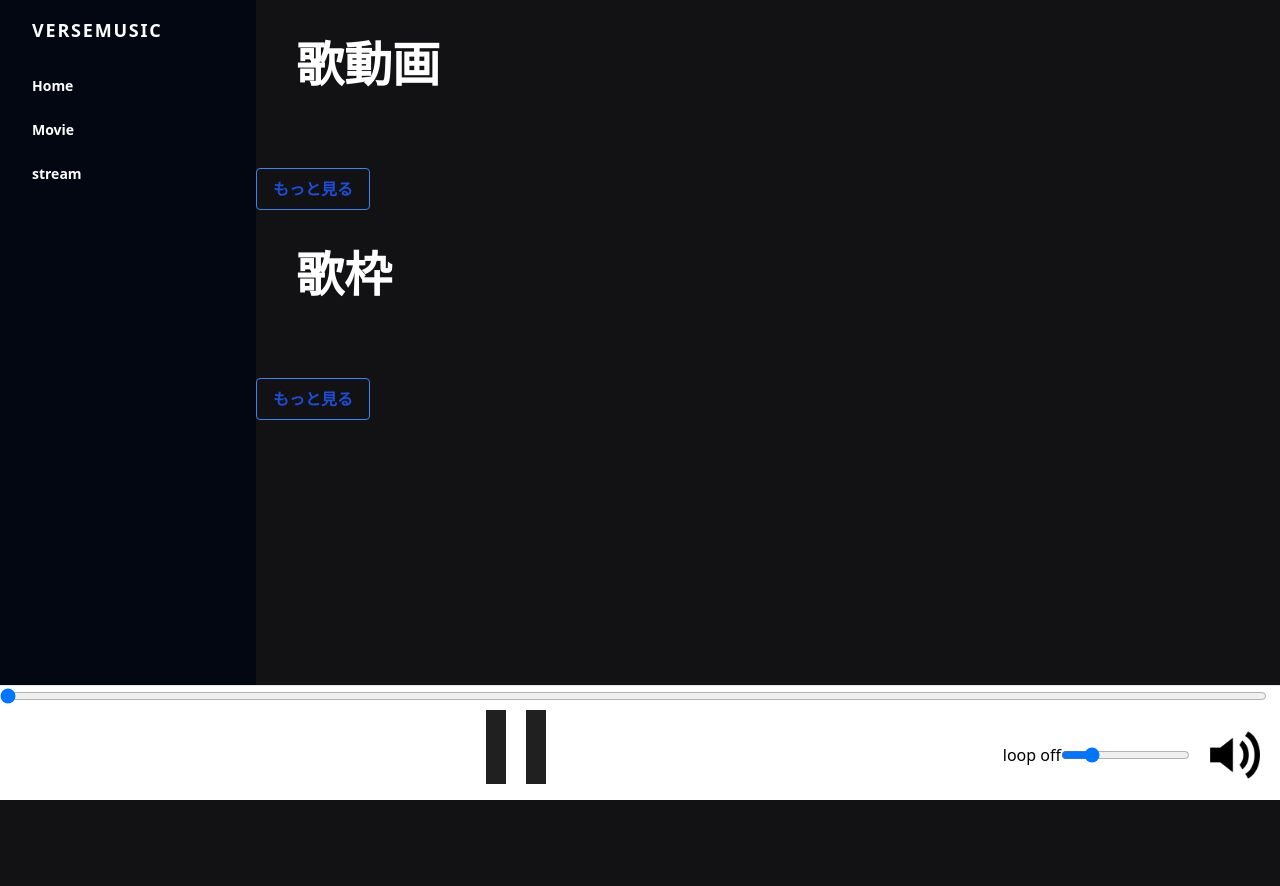
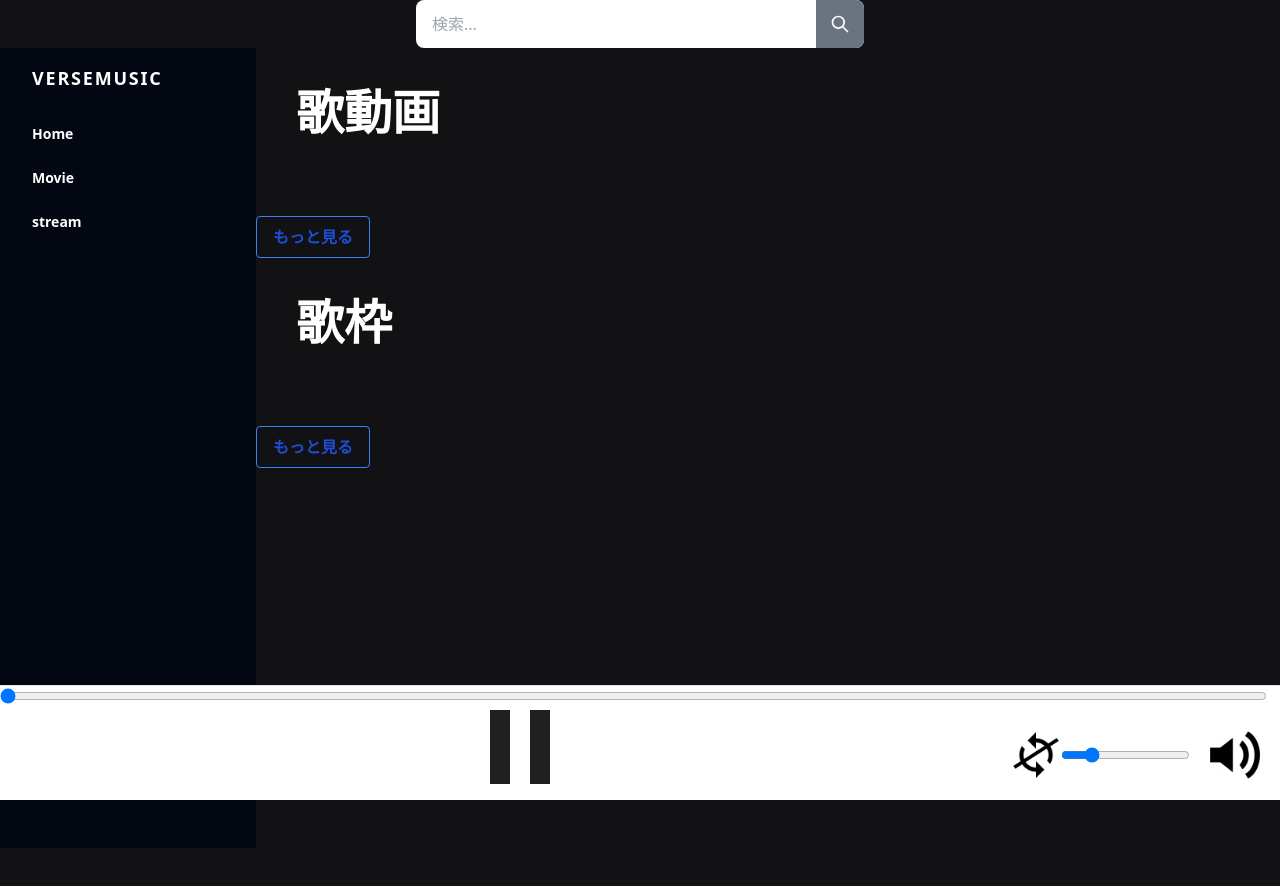
Before and after one commit to marukun712/versemusic, a website: page src/html/index.html in a window 1280 px wide. Drawn offline with nearby package versions, Linux system fonts and the light colour scheme; no server answers.

Commit message:
ループ追加

```diff
--- a/src/html/index.html
+++ b/src/html/index.html
@@ -5,13 +5,30 @@
     <meta charset="UTF-8">
     <meta http-equiv="X-UA-Compatible" content="IE=edge">
     <meta name="viewport" content="width=device-width, initial-scale=1.0">
-
     <title>VerseMusic</title>
     <script src="https://cdn.tailwindcss.com"></script>
     <link rel="stylesheet" href="../css/style.css"> </head>
-<link rel="stylesheet" href="../css/icon.css"> </head>
+<link rel="stylesheet" href="../css/icon.css">
+</head>
 
 <body>
+
+    <div class="flex items-center max-w-md mx-auto bg-white rounded-lg " x-data="{ search: '' }">
+        <div class="w-full">
+            <input type="search" class="w-full px-4 py-1 text-gray-800 rounded-full focus:outline-none" placeholder="検索..." x-model="search" id="searcharea">
+        </div>
+        <div>
+            <button type="submit" class="flex items-center bg-blue-500 justify-center w-12 h-12 text-white rounded-r-lg" :class="(search.length > 0) ? 'bg-purple-500' : 'bg-gray-500 cursor-not-allowed'" :disabled="search.length == 0" onclick="search();">
+                <svg class="w-5 h-5" fill="none" stroke="currentColor" viewBox="0 0 24 24"
+                    xmlns="http://www.w3.org/2000/svg">
+                    <path stroke-linecap="round" stroke-linejoin="round" stroke-width="2"
+                        d="M21 21l-6-6m2-5a7 7 0 11-14 0 7 7 0 0114 0z"></path>
+                </svg>
+            </button>
+        </div>
+    </div>
+
+
     <div class="flex">
         <div class="side">
             <script src="https://cdn.jsdelivr.net/gh/alpinejs/alpine@v2.x.x/dist/alpine.min.js" defer></script>
@@ -39,6 +56,7 @@
                 </div>
             </div>
         </div>
+
 
 
         <div class="ui">
@@ -83,7 +101,7 @@
             </div>
 
             <div class="flex" id="sound">
-                <button id="loop" class="text-black" onclick="loop(this);" value="unloop"><h1 id="loopv">loop off</h1></button>
+                <button id="loop" class="text-black" onclick="loop(this);" value="unloop"><h1 id="loopv"><img src="../img/loopoff.png" id="loopimg" width="50" height="50"></button>
                 <input type="range" id="range" min="0" max="100" value="20" step='1'>
                 <button value="unmute" onClick="OnOff(this);" class="p-5"><img src='../img/unmute.png ' width="50" height="50" id="muteimg" ></button>
             </div>
--- a/src/js/index.js
+++ b/src/js/index.js
@@ -60,16 +60,12 @@ function get_api_data() {
             var id = results[i].id
             var title = results[i].title
             var image = `https://img.youtube.com/vi/${id}/mqdefault.jpg`
-            console.log(id, title, image)
 
             card.insertAdjacentHTML("beforeend", `<div class="bg-gray-900 shadow-lg rounded p-2" id='maincard' style="height: 10%; width: 20%;"><div class="group relative"><img class="w-full md:w-100 block rounded" src="${image}" alt="" /> <div class="absolute bg-black rounded bg-opacity-0 group-hover:bg-opacity-60 w-full h-full top-0 flex items-center group-hover:opacity-100 transition justify-evenly"> <button class="hover:scale-110 text-white opacity-0 transform translate-y-3 group-hover:translate-y-0 group-hover:opacity-100 transition" onclick="getId(this)" id="${i}"><svg xmlns="http://www.w3.org/2000/svg" width="40" height="40" fill="currentColor" class="bi bi-play-circle-fill" viewBox="0 0 16 16"><path d="M16 8A8 8 0 1 1 0 8a8 8 0 0 1 16 0zM6.79 5.093A.5.5 0 0 0 6 5.5v5a.5.5 0 0 0 .79.407l3.5-2.5a.5.5 0 0 0 0-.814l-3.5-2.5z" /></svg> </button></div></div><div class="p-5"><h1 class="text-white text-lg">${title}</h1></div></div> <h1>　　</h1>`);
         }
 
     }
     setTimeout(getdata, 1000)
-
-
-
 }
 
 
@@ -85,7 +81,6 @@ function getalldata(lol) {
             var id = results[i].id
             var title = results[i].title
             var image = `https://img.youtube.com/vi/${id}/mqdefault.jpg`
-            console.log(id, title, image)
 
             card.insertAdjacentHTML("beforeend", `<div class="bg-gray-900 shadow-lg rounded p-2" id='maincard' style="height: 10%; width: 20%;"><div class="group relative"><img class="w-full md:w-100 block rounded" src="${image}" alt="" /> <div class="absolute bg-black rounded bg-opacity-0 group-hover:bg-opacity-60 w-full h-full top-0 flex items-center group-hover:opacity-100 transition justify-evenly"> <button class="hover:scale-110 text-white opacity-0 transform translate-y-3 group-hover:translate-y-0 group-hover:opacity-100 transition" onclick="getId(this)" id="${i}"><svg xmlns="http://www.w3.org/2000/svg" width="40" height="40" fill="currentColor" class="bi bi-play-circle-fill" viewBox="0 0 16 16"><path d="M16 8A8 8 0 1 1 0 8a8 8 0 0 1 16 0zM6.79 5.093A.5.5 0 0 0 6 5.5v5a.5.5 0 0 0 .79.407l3.5-2.5a.5.5 0 0 0 0-.814l-3.5-2.5z" /></svg> </button></div></div><div class="p-5"><h1 class="text-white text-lg">${title}</h1></div></div> <h1>　　</h1>`);
 
@@ -102,7 +97,6 @@ function getalldata(lol) {
             var id = results[i].id
             var title = results[i].title
             var image = `https://img.youtube.com/vi/${id}/mqdefault.jpg`
-            console.log(id, title, image)
 
             card.insertAdjacentHTML("beforeend", `<div class="bg-gray-900 shadow-lg rounded p-2" id='maincard' style="height: 10%; width: 20%;"><div class="group relative"><img class="w-full md:w-100 block rounded" src="${image}" alt="" /> <div class="absolute bg-black rounded bg-opacity-0 group-hover:bg-opacity-60 w-full h-full top-0 flex items-center group-hover:opacity-100 transition justify-evenly"> <button class="hover:scale-110 text-white opacity-0 transform translate-y-3 group-hover:translate-y-0 group-hover:opacity-100 transition" onclick="getId(this)" id="${i}"><svg xmlns="http://www.w3.org/2000/svg" width="40" height="40" fill="currentColor" class="bi bi-play-circle-fill" viewBox="0 0 16 16"><path d="M16 8A8 8 0 1 1 0 8a8 8 0 0 1 16 0zM6.79 5.093A.5.5 0 0 0 6 5.5v5a.5.5 0 0 0 .79.407l3.5-2.5a.5.5 0 0 0 0-.814l-3.5-2.5z" /></svg> </button></div></div><div class="p-5"><h1 class="text-white text-lg">${title}</h1></div></div> <h1>　　</h1>`);
         }
@@ -118,9 +112,9 @@ var time = document.getElementById('time')
 function start() {
     bar = setInterval(() => {
         time.value++
-            console.log(time.value)
     }, 1030);
 }
+
 getId = function(el) {
 
     var area = document.getElementById('youtubearea')
@@ -143,7 +137,6 @@ getId = function(el) {
             })
             .then(data => {
                 times = data.items[0].contentDetails.duration
-                console.log(times);
 
                 var match = times.match(/PT(\d+H)?(\d+M)?(\d+S)?/);
 
@@ -156,13 +149,15 @@ getId = function(el) {
                 var hours = (parseInt(match[0]) || 0);
                 var minutes = (parseInt(match[1]) || 0);
                 var seconds = (parseInt(match[2]) || 0);
-                var result = hours * 3600 + minutes * 60 + seconds
-                console.log(result)
+                result = hours * 3600 + minutes * 60 + seconds
                 time.setAttribute('max', result)
+
             })
 
         time.value = 0
     }
+
+
 
     setTimeout(play, 1000)
     setTimeout(start, 1000)
@@ -204,12 +199,23 @@ time.addEventListener('input', rangeValue(time));
 function loop(lol) {
     if (lol.value == "unloop") {
         lol.value = "loop";
-        ytControl('setLoop', 'true');
-        document.getElementById('loopv').innerHTML = 'loop'
+
+        function loopstatus() {
+            loops = setInterval(() => {
+                if (time.value == result) {
+                    ytControl('seekTo', `[0,true]`);
+                    time.value = 0
+                } else {}
+            }, 1030);
+        }
+        loopstatus();
+
+        document.getElementById('loopimg').setAttribute('src', '../img/loop.png')
+
     } else {
         lol.value = "unloop";
-        ytControl('setLoop', 'false');
-        document.getElementById('loopv').innerHTML = 'loop off'
+        clearInterval(loops)
+        document.getElementById('loopimg').setAttribute('src', '../img/loopoff.png')
     }
 }
 
@@ -226,3 +232,7 @@ function OnOff(lol) {
 
     }
 }
+
+function search() {
+    var value = document.getElementById('searcharea').value
+}
```
Also changed, not shown: src/img/loop.png (added), src/img/loopoff.png (added).
